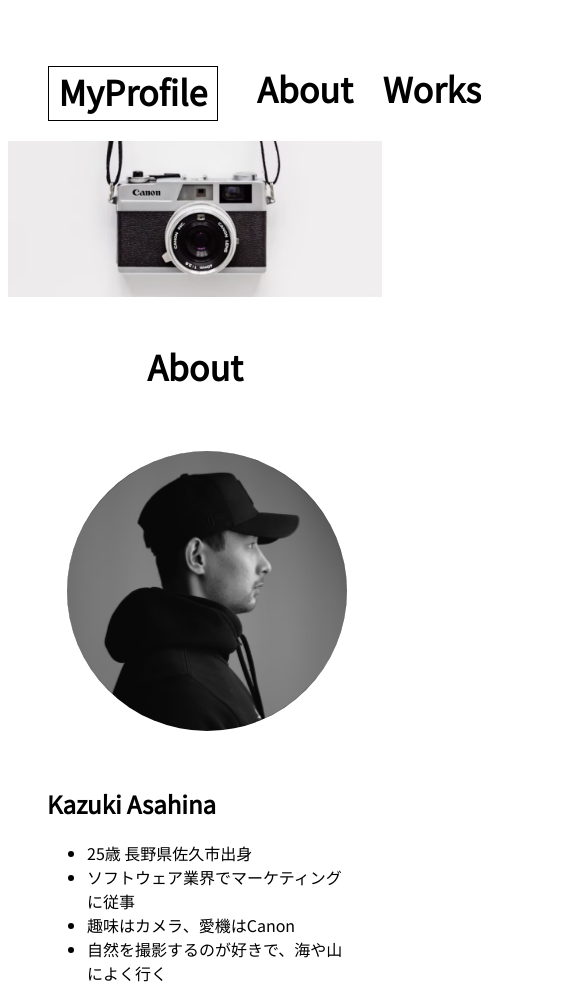
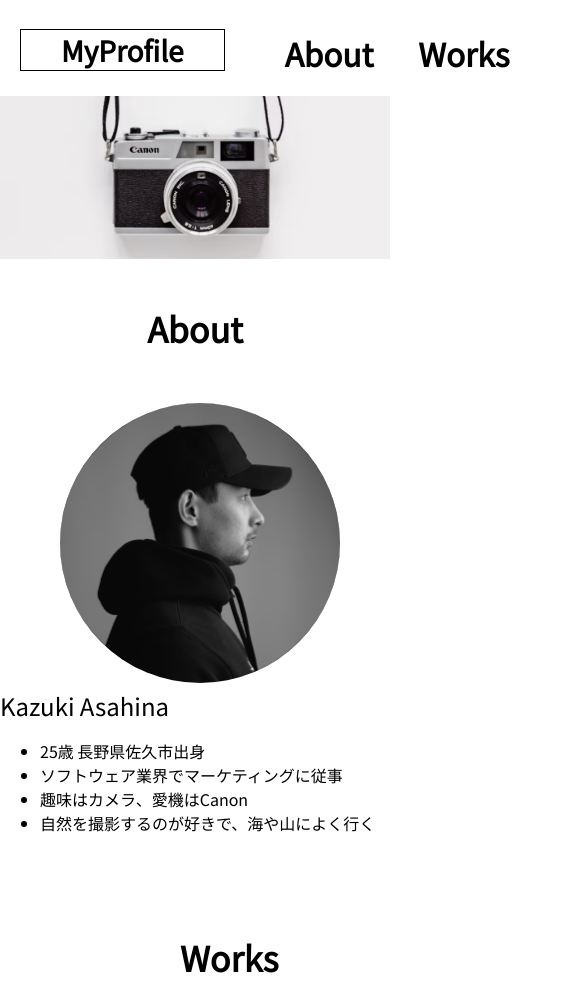
Before and after one commit to rucci36/html-css-practical, a plain HTML site: page kadai_001/index.html in a window 390 px wide. Shown: the top 1004 px of the page, 585 px wide, since content can reach past the window. Drawn offline with Linux system fonts and the light colour scheme.

Commit message:
Add files via upload

```diff
--- a/kadai_001/index.html
+++ b/kadai_001/index.html
@@ -4,7 +4,8 @@
     <title>MyProfile</title>
     <meta charset="utf-8">
     <meta name="description" content="自己紹介サイト">
-    <link rel="stylesheet" href="css/style.css">
+    <meta name="viewport" content="width=device-width">
+    <link rel="stylesheet" href="style.css">
     <link rel="preconnect" href="https://fonts.googleapis.com">
 <link rel="preconnect" href="https://fonts.gstatic.com" crossorigin>
 <link href="https://fonts.googleapis.com/css2?family=Josefin+Sans&family=Noto+Sans+JP&display=swap" rel="stylesheet">
@@ -12,15 +13,15 @@
 
 <body>
     <header>
+        <div class="top">
+            <h1>
+                <a href="index.html">MyProfile</a>
+            </h1>
+        </div>
         <nav>
-            <ul>
-            <div>
-            <a href="index.html"><h1>MyProfile</h1></a>
-            </div>
-            <div class="menu">
+            <ul class="menu">
             <a href="index.html#About" id="about"><h2>About</h2></a>
             <a href="index.html#Works" id="works"><h2>Works</h2></a>
-            </div>
             </ul>
         </nav>
     </header>
@@ -33,9 +34,10 @@
 
             <section class="about">
                 <h2 id="About">About</h2>
-                <img class="profile" src="images/about.png" alt="プロフィール写真">
-                <div class="main">
-                    <h2>Kazuki Asahina</h2>
+                <div class="main-first">
+                <img src="images/about.png" alt="プロフィール写真" class="picture">
+                <div class="inner">
+                    <p>Kazuki Asahina</p>
                         <ul>
                         <li>25歳 長野県佐久市出身</li>
                         <li>ソフトウェア業界でマーケティングに従事</li>
@@ -43,11 +45,12 @@
                         <li>自然を撮影するのが好きで、海や山によく行く</li>
                     </ul>
                 </div>
+                </div>
             </section>
 
-            <section>
+            <section class="works">
                 <h2 id="Works">Works</h2>
-                <div class="section">
+                <div class="main-second">
                 <div class="item">
                     <img src="images/works1.png" alt="日本海">
                     <p>新潟に訪れた際に、日本海の雄大さに魅了されて撮影した1枚</p>
@@ -64,11 +67,12 @@
                 </div>
                 </div>
             </section>
+        </article>
+            </main>
 
             <footer>
                 <p>&copy; MyProfile. All rights reserved.</p>
             </footer>
-        </article>
-    </main>
+
 </body>
 </html>
--- /dev/null
+++ b/kadai_001/style.css
@@ -0,0 +1,180 @@
+* {
+    box-sizing: border-box;
+}
+
+body {
+    font-family: "Noto Sans JP", sans-serif;
+    max-width: 100%;
+    height: auto;
+    margin: 0 auto;
+    padding: 0 auto;
+    align-items: center;
+}
+
+p {
+    font-size: 18px;
+}
+
+header {
+    justify-content: space-between;
+}
+
+.top {
+    width: 205px;
+    height: 51px;
+    float: left;
+    font-size: 34px;
+    margin: 0px 0px 0px 120px;
+}
+
+h1 > a {
+    text-decoration: none;
+    color: #000000;
+    border: solid 1px black;
+    text-align: center;
+    padding: 0 40px;
+}
+
+.menu {
+    display: flex;
+    float: right;
+    font-size: 34px;
+    margin: 10px 120px 0 auto;
+}
+
+.menu > a {
+    text-decoration: none;
+    color: #000000;
+}
+
+#works {
+    margin-left: 30px;
+}
+
+img {
+    width: 100%;
+    margin: 0 auto;
+}
+
+.about > h2 {
+    font-size: 34px;
+    text-align: center;
+    margin: 40px auto 0px auto;
+}
+
+.main-first {
+    width: 820px;
+    height: 350px;
+    margin: 50px auto 0px auto;
+}
+
+.main-first > img {
+    width: 280px;
+    height: 280px;
+    border-radius: 50%;
+    margin-right: 10px;
+}
+
+.inner {
+    float: right;
+    margin-top: 40px;
+    margin-right: 30px;
+}
+
+.inner > p {
+    font-size: 24px;
+    margin: 0 auto;
+}
+
+.works > h2 {
+    font-size: 34px;
+    text-align: center;
+    margin: 0 auto;
+}
+
+.main-second {
+    display: flex;
+    justify-content: center;
+    flex-wrap: wrap;
+    margin: 30px auto;
+}
+
+.item {
+    width: 240px;
+    height: 178px;
+    margin: 20px 6px;
+}
+
+.item > p {
+    margin: 10px auto 50px auto;
+}
+
+footer {
+    text-align: center;
+    margin-top: 150px;
+}
+
+/* スマホ用　*/
+@media screen and (max-width: 767px) {
+
+    header {
+        display: flex;
+        width: 100%;
+    }
+
+    main {
+        width: 100%;
+        height: auto;
+    }
+
+    .menu {
+        font-size: 21px;
+    }
+
+    .top {
+        margin-top: 10px;
+        margin-left: 20px;
+    }
+
+    h1 {
+        font-size: 28px;
+        margin: 20px auto;
+    }
+
+    #works {
+        margin-left: 5px;
+    }
+
+    h2 {
+        margin: 20px 20px;
+    }
+
+    .main-first > img {
+        margin: 0 60px;
+        align-items: center;
+    }
+
+    .inner {
+        float: none;
+        width: 100%;
+        margin: 0 auto;
+    }
+
+    .works {
+        margin: 180px;
+    }
+
+    .main-second {
+        width: 355px;
+        height: 260px;
+        align-items: center;
+    }
+
+    .item {
+        margin: 60px auto;
+    }
+
+    footer {
+        margin-top: 150px;
+    }
+}
```
